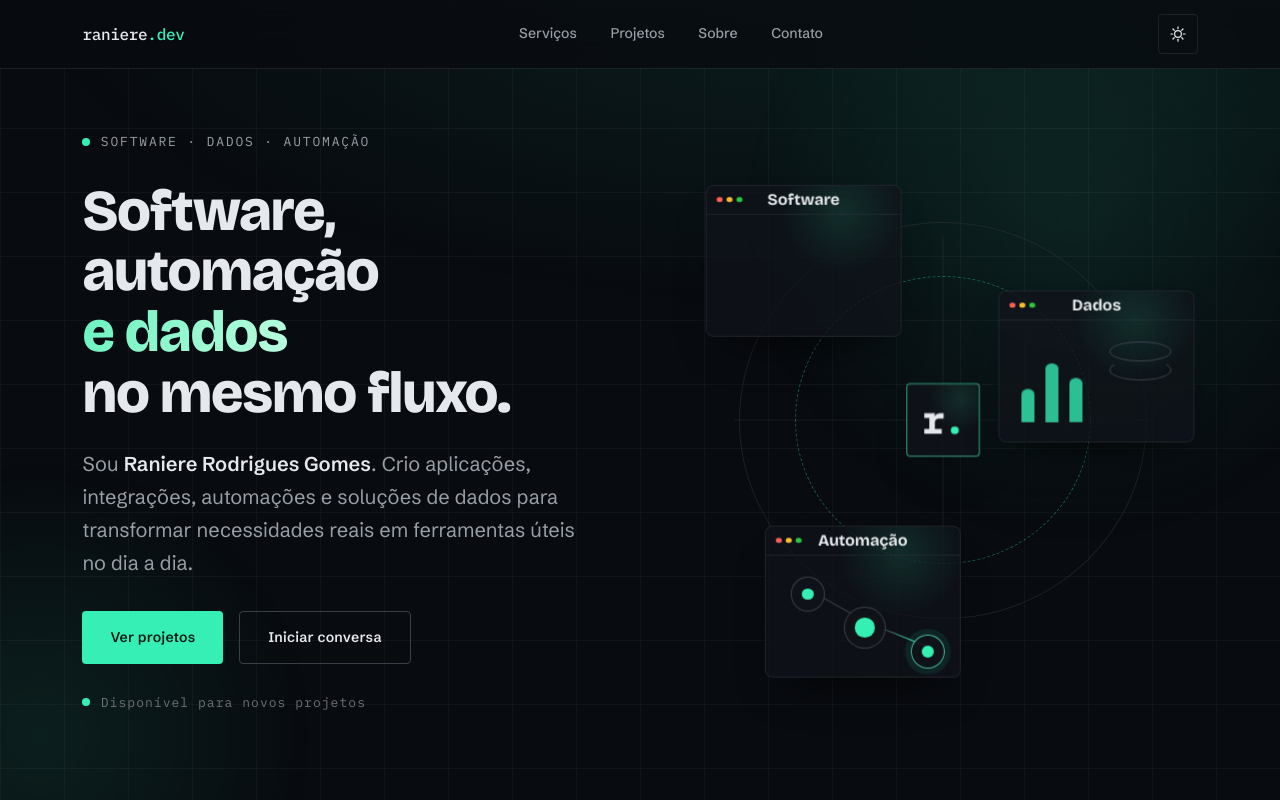
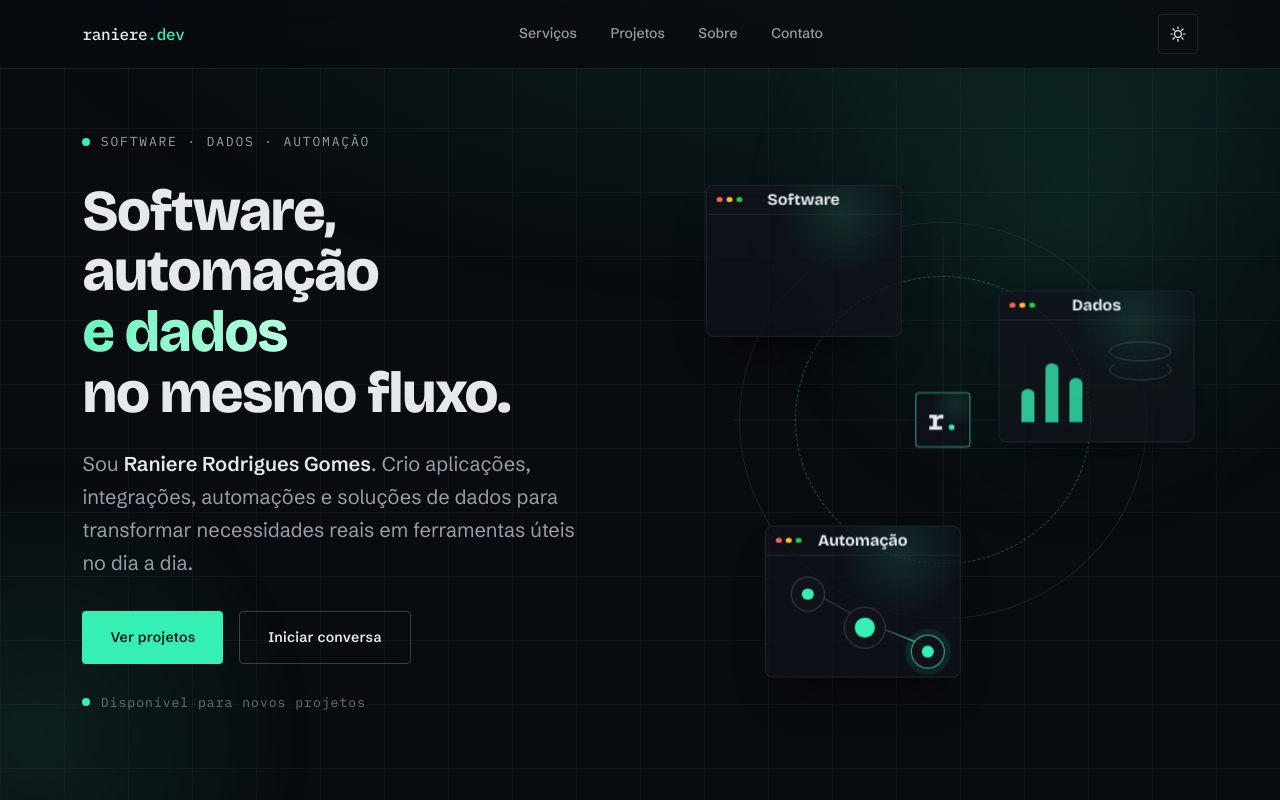
Before and after one commit to raniere57/raniere-dev, a React (Vite) app: page / in a window 1280 px wide. Shown: the top 800 px of the page. Built offline with nearby package versions, Linux system fonts and the light colour scheme.

Commit message:
Reduz marca central da orbita

```diff
--- a/src/components/hero/hero.css
+++ b/src/components/hero/hero.css
@@ -243,8 +243,8 @@
   top: 50%;
   left: 50%;
   translate: -50% -50%;
-  width: 4.5rem;
-  height: 4.5rem;
+  width: 3.4rem;
+  height: 3.4rem;
   display: grid;
   place-content: center;
   border: 1px solid var(--color-border);
@@ -261,7 +261,7 @@
 
 .scope-map__brand {
   font-family: var(--font-mono);
-  font-size: clamp(1.55rem, 1.2rem + 1.4vw, 2.25rem);
+  font-size: clamp(1.15rem, 0.95rem + 0.9vw, 1.65rem);
   font-weight: 600;
   line-height: 1;
   color: var(--color-text);
```
